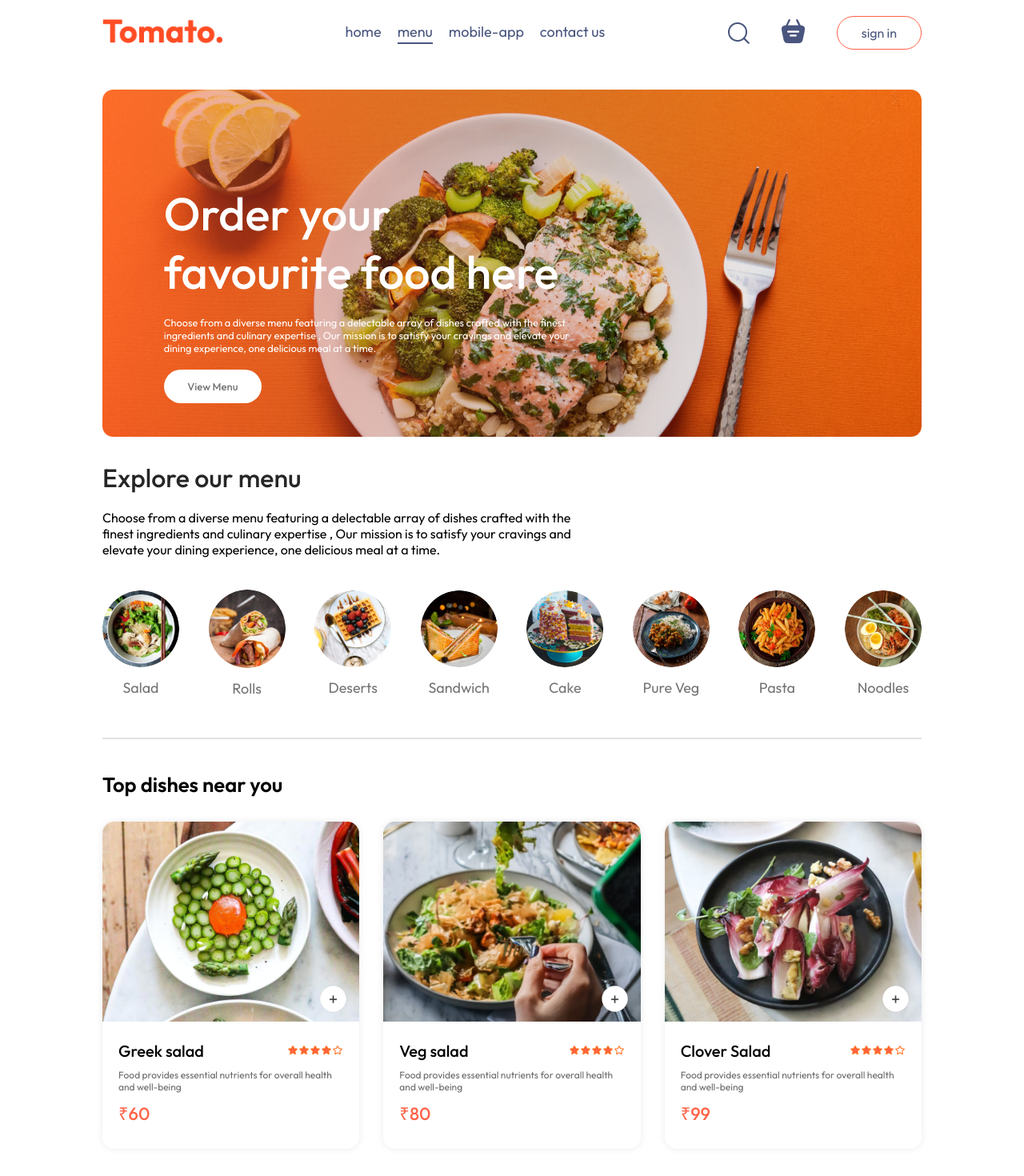
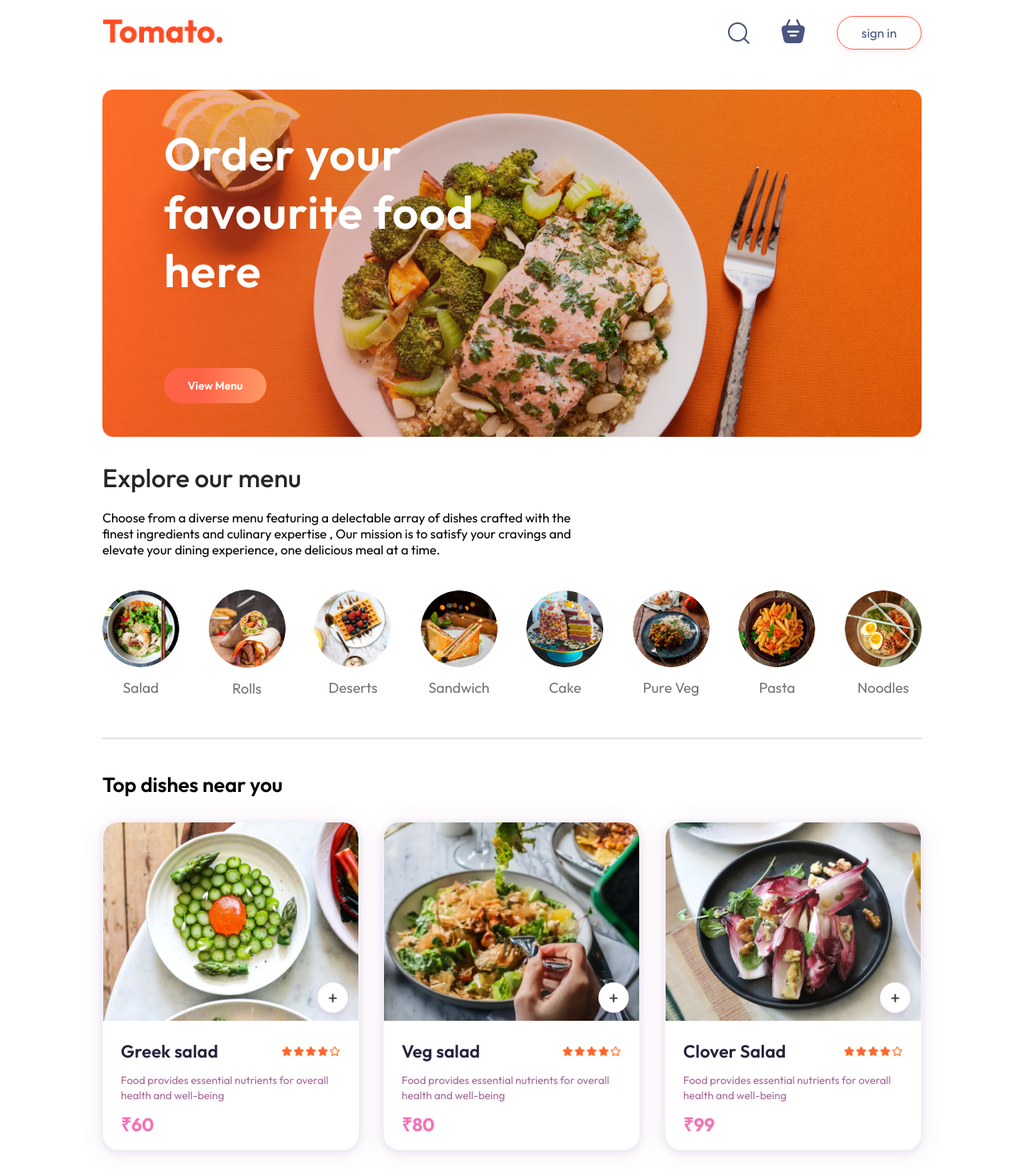
Before and after one commit to KanakYadav001/Food-Website, a React (Vite) app: page / in a window 1280 px wide. Shown: the top 1470 px of the page at 80% size. Built offline with nearby package versions, Linux system fonts and the light colour scheme.

Commit message:
add animations

```diff
--- a/package.json
+++ b/package.json
@@ -10,6 +10,7 @@
     "preview": "vite preview"
   },
   "dependencies": {
+    "aos": "^2.3.4",
     "react": "^19.1.0",
     "react-dom": "^19.1.0",
     "react-router-dom": "^7.7.0"
--- a/src/App.jsx
+++ b/src/App.jsx
@@ -1,31 +1,40 @@
-import React, { useState } from 'react'
-import Navbar from './components/Navbar/Navbar'
-import { Route, Routes } from 'react-router-dom'
-import Cart from './pages/Cart/Cart'
-import PlaceOrder from './pages/PlaceOrder/PlaceOrder'
-import Home from './pages/Home/Home'
-import Footer from './components/Footer/Footer'
-import LoginPopup from './components/LoginPopup/LoginPopup'
-
+import React, { useState, useEffect } from 'react';
+import Navbar from './components/Navbar/Navbar';
+import { Route, Routes } from 'react-router-dom';
+import Cart from './pages/Cart/Cart';
+import PlaceOrder from './pages/PlaceOrder/PlaceOrder';
+import Home from './pages/Home/Home';
+import Footer from './components/Footer/Footer';
+import LoginPopup from './components/LoginPopup/LoginPopup';
+import AOS from 'aos';
+import 'aos/dist/aos.css';
 
 const App = () => {
+  const [showLogin, setShowLogin] = useState(false);
 
+  useEffect(() => {
+    AOS.init({
+      duration: 900,
+      once: true
+    });
+  }, []);
 
-  const [showLogin,setShowLogin] =useState(false)
   return (
     <>
-    {showLogin?<LoginPopup setShowLogin={setShowLogin}/>:<></>}
-    <div className='app'>
-      <Navbar setShowLogin={setShowLogin}/>
-      <Routes>
-        <Route path='/' element={<Home/>}/>
-        <Route path='/cart' element={<Cart/>}/>
-        <Route path='/order' element={<PlaceOrder/>}/>
-      </Routes>
-    </div>
-    <Footer/>
+      {showLogin && <LoginPopup setShowLogin={setShowLogin} />}
+      <div className="app">
+
+        <Navbar setShowLogin={setShowLogin} data-aos="fade-down" />
+        <Routes>
+          <Route path="/" element={<Home />} />
+          <Route path="/cart" element={<Cart />} />
+          <Route path="/order" element={<PlaceOrder />} />
+        </Routes>
+      </div>
+
+      <Footer data-aos="fade-up" />
     </>
-  )
-}
+  );
+};
 
-export default App
+export default App;
--- a/src/components/Fooditem/FoodItem.css
+++ b/src/components/Fooditem/FoodItem.css
@@ -1,74 +1,178 @@
-.food-item{
+@keyframes foodSlideFadeIn {
+  0% {
+    opacity: 0;
+    transform: translateY(40px) scale(0.97) skewY(2deg);
+    filter: blur(3px);
+  }
+  70% {
+    opacity: 0.85;
+    transform: translateY(-8px) scale(1.03) skewY(-1deg);
+    filter: blur(0.8px);
+  }
+  100% {
+    opacity: 1;
+    transform: translateY(0) scale(1) skewY(0deg);
+    filter: blur(0px);
+  }
+}
+
+@keyframes glassPulse {
+  0%, 100% { box-shadow: 0 4px 30px 0 rgba(240,10,40,0.09), 0 1.5px 8px 0 rgba(140,140,227,0.24);}
+  45% { box-shadow: 0 10px 50px 0 rgba(237,85,83,0.17), 0 6px 22px 0 rgba(140,140,227,0.18);}
+}
+
+@keyframes iconPulse {
+  0% { transform: scale(0.7) rotate(-15deg); opacity: .6; }
+  65% { transform: scale(1.13) rotate(10deg); opacity: 1; }
+  100% { transform: scale(1) rotate(0); opacity: 1; }
+}
+
+.food-item {
   width: 100%;
   margin: auto;
-    border-radius: 15px;
-    box-shadow: 0px 0px 10px #00000015;
-    transition: 0.3s;
-    animation: fadeIn 1s;
+  border-radius: 20px;
+  background: rgba(255,255,255,0.13);
+  backdrop-filter: blur(15px) saturate(1.2);
+  box-shadow: 0 4px 32px 0 rgba(170,54,124,0.10), 0 2px 8px 0 rgba(140,140,227,0.20);
+  border: 1.5px solid rgba(200,200,200,0.18);
+  transition:
+    box-shadow 0.28s cubic-bezier(.44,1.35,.36,1.09),
+    transform 0.24s cubic-bezier(.44,1.35,.36,1.09),
+    background 0.2s;
+  /* DO NOT add opacity: 0 here! */
+  animation: foodSlideFadeIn 0.95s cubic-bezier(.41,1.1,.36,1.15) forwards;
+  overflow: hidden;
 }
 
-.food-item-image{
-    width: 100%;
-    border-radius: 15px 15px 0px 0px;
-}
-.food-item-info{
-    padding:20px ;
+.food-item:hover {
+  transform: translateY(-15px) scale(1.047) rotate(-1.5deg);
+  box-shadow: 0 14px 52px -16px tomato,
+              0 9px 42px -8px #facc15aa,
+              0 0px 0px #00fae4;
+  background: rgba(255,255,255,0.18);
+  animation: glassPulse 0.9s 1;
 }
 
-.food-item-name-rating{
-    display: flex;
-    justify-content: space-between;
-    align-items: center;
-    margin-bottom: 10px;
-
+.food-item-img-container {
+  position: relative;
+  overflow: hidden;
 }
 
-.food-item-name-rating p{
-    font-size: 20px;
-    font-weight: 500;
+.food-item-image {
+  width: 100%;
+  border-radius: 18px 18px 0 0;
+  will-change: transform;
+  transition: transform 0.50s cubic-bezier(.47,1.68,.33,.92);
 }
 
-.food-item-name-rating img{
-    width: 70px;
-}
-.food-item-desc{
-    color : #696969;
-    font-size : 12px ;
+/* Parallax Image Movement */
+.food-item:hover .food-item-image {
+  transform: scale(1.095) translateY(-8px) rotate(-2.5deg);
 }
 
-.food-item-price{
-    color : tomato;
-    font-size: 22px;
-   font-weight: 500;
-   margin : 10px 0px ;
+/* Add/Remove Button/Counter Area */
+.food-item-img-container .add,
+.food-item-counter {
+  animation: iconPulse 0.66s cubic-bezier(.55,1.45,.55,.94);
+}
+.food-item-img-container .add {
+  width: 38px;
+  position: absolute;
+  bottom: 14px;
+  right: 13px;
+  cursor: pointer;
+  border-radius: 50%;
+  background: linear-gradient(135deg, #fff 80%, #f472b6 120%);
+  box-shadow: 0 4px 14px -7px #a21caf82;
+  transition: box-shadow 0.18s, transform 0.2s, background 0.22s;
 }
 
-.food-item-img-container{
-    position: relative;
-
+.food-item-img-container .add:hover {
+  background: linear-gradient(117deg, #f472b6 30%, #fff 100%);
+  box-shadow: 0 12px 34px -8px #f472b688, 0 2px 6px #94a3b888;
+  transform: scale(1.15) rotate(-18deg);
 }
 
-.food-item-img-container .add{
-    width: 35px;
-    position: absolute;
-    bottom: 15px;
-    right: 15px;
-    cursor: pointer;
-    border-radius: 50%;
-}
-
-.food-item-counter{
+.food-item-counter {
   position: absolute;
   bottom: 15px;
   right: 15px;
   display: flex;
   align-items: center;
   gap: 10px;
-    padding: 6px;
-    border-radius: 50px;
-    background-color: white;
+  padding: 7px 14px 7px 8px;
+  border-radius: 44px;
+  background: rgba(255,255,255,0.90);
+  box-shadow: 0 7px 34px -10px #f472b677;
+  backdrop-filter: blur(4px);
 }
 
-.food-item-counter img{
-    width: 30px ;
+.food-item-counter img {
+  width: 28px;
+  cursor: pointer;
+  background: #fff;
+  border-radius: 50%;
+  transition: transform 0.15s, box-shadow 0.17s;
 }
+.food-item-counter img:hover {
+  transform: scale(1.19) rotate(-9deg);
+  box-shadow: 0 2px 14px -8px #f472b6;
+}
+
+.food-item-info {
+  padding: 20px 22px 16px 22px;
+}
+
+.food-item-name-rating {
+  display: flex;
+  justify-content: space-between;
+  align-items: center;
+  margin-bottom: 13px;
+}
+.food-item-name-rating p {
+  font-size: 22px;
+  font-weight: 600;
+  letter-spacing: .2px;
+  color: #22223b;
+}
+.food-item-name-rating img {
+  width: 75px;
+}
+.food-item-desc {
+  color: #a6699b;
+  font-size: 13.5px;
+  margin-bottom: 4px;
+  line-height: 1.4;
+}
+.food-item-price {
+  color: #f472b6;
+  font-size: 23px;
+  font-weight: 700;
+  margin: 10px 0px 0 0;
+}
+
+/* Responsive for smaller screens */
+@media (max-width: 900px) {
+  .food-item-info {
+    padding: 16px;
+  }
+  .food-item-name-rating img {
+    width: 61px;
+  }
+  .food-item-desc {
+    font-size: 12.5px;
+  }
+  .food-item-price {
+    font-size: 19px;
+  }
+}
+@media (max-width: 750px) {
+  .food-item {
+    border-radius: 14px;
+  }
+  .food-item-info { padding: 10px; }
+  .food-item-name-rating p { font-size: 17px; }
+  .food-item-desc { font-size: 11px; }
+  .food-item-price { font-size: 17.7px; }
+  .food-item-img-container .add { width: 30px; }
+}
--- a/src/components/Footer/Footer.jsx
+++ b/src/components/Footer/Footer.jsx
@@ -1,9 +1,10 @@
 import React from 'react'
 import './Footer.css'
 import { assets } from '../../assets/assets'
+
 const Footer = () => {
   return (
-    <div className='footer' id='footer'>
+    <div className='footer' id='footer' data-aos="fade-up">
       <div className="footer-content">
         <div className="footer-content-left">
           <img src={assets.logo} alt="" />
--- a/src/components/Header/Header.css
+++ b/src/components/Header/Header.css
@@ -1,13 +1,59 @@
-.header{
-    height : 34vw ;
+/* Background fade-in (no scaling, no resizing) */
+@keyframes headerBgFade {
+  from {
+    filter: brightness(0.97) blur(0.7px);
+  }
+  to {
+    filter: brightness(1) blur(0);
+  }
+}
+
+/* Header content entrance: slide up + fade in */
+@keyframes headerSlideFade {
+  0% {
+    opacity: 0;
+    transform: translateY(50px) scale(0.97);
+  }
+  60% {
+    opacity: 0.7;
+    transform: translateY(-10px) scale(1.02);
+  }
+  100% {
+    opacity: 1;
+    transform: translateY(0) scale(1);
+  }
+}
+
+/* Button modern bounce-in effect */
+@keyframes buttonBounceIn {
+  0% {
+    opacity: 0;
+    transform: scale(0.7) translateY(35px);
+  }
+  55% {
+    opacity: 1;
+    transform: scale(1.12) translateY(-10px);
+  }
+  80% {
+    transform: scale(0.97) translateY(2px);
+  }
+  100% {
+    opacity: 1;
+    transform: scale(1) translateY(0);
+  }
+}
+
+.header {
+  height: 34vw;
   margin: 30px auto;
-    background: url('/header_img.png') no-repeat ;
+  background: url('/header_img.png') no-repeat;
   background-size: contain;
   position: relative;
+  animation: headerBgFade 1.3s cubic-bezier(.45,.67,.35,1.09) 0s forwards;
 }
 
-.header-contents{
-    position: absolute ;
+.header-contents {
+  position: absolute;
   display: flex;
   flex-direction: column;
   align-items: start;
@@ -15,48 +61,53 @@
   max-width: 50%;
   bottom: 10%;
   left: 6vw;
-    animation: fadeIn 3s ;
-
+  animation: headerSlideFade 1s cubic-bezier(.32,1.2,.36,1) 0.4s forwards;
 }
 
-.header-contents h2{
-    font-weight: 500;
+.header-contents h2 {
+  font-weight: 600;
   color: white;
-    font-size: max(4.5vw,22px);
+  font-size: max(4.5vw, 22px);
+  letter-spacing: 1px;
+  opacity: 0;
+  animation: headerSlideFade 0.7s cubic-bezier(.32,1.2,.36,1) 0.7s forwards;
 }
 
-.header-contents p{
+.header-contents p {
   color: white;
   font-size: 1vw;
+  opacity: 0;
+  animation: headerSlideFade 1s cubic-bezier(.32,1.2,.36,1) 1s forwards;
 }
 
-.header-contents button{
+.header-contents button {
   border: none;
-    color : #747474;
-    font-weight: 500;
-    padding:  1vw 2.3vw;
-    background-color : white;
-    font-size:max(1vw,13px);
+  color: #fff;
+  font-weight: 600;
+  padding: 1vw 2.3vw;
+  background: linear-gradient(90deg, tomato 35%, #ff9966 100%);
+  font-size: max(1vw, 14px);
   border-radius: 50px;
+  cursor: pointer;
+  opacity: 0;
+  box-shadow: 0 8px 24px -7px rgba(255,100,64,0.16);
+  transition: background 0.22s, transform 0.18s, box-shadow 0.18s;
+  animation: buttonBounceIn 0.7s cubic-bezier(.54,1.4,.62,1) 1.3s forwards;
 }
 
-@media (max-width:1050px) {
-
-    .header-contents{
-        max-width: 45%;
-    }
+.header-contents button:hover {
+  background: linear-gradient(90deg, #ff9966 10%, tomato 80%);
+  transform: translateY(-3px) scale(1.06) rotate(-2deg);
+  box-shadow: 0 18px 38px -10px rgba(255,99,71,0.18);
+  color: #fff;
+  letter-spacing: 1px;
 }
 
-@media (max-width:750px) {
-
-    .header-contents{
-        max-width: 65%;
+@media (max-width: 1050px) {
+  .header-contents { max-width: 45%; }
 }
-    .header-contents p{
-        display: none;
+@media (max-width: 750px) {
+  .header-contents { max-width: 65%; }
+  .header-contents p { display: none; }
+  .header-contents button { padding: 2vw 4vw; }
 }
-
-    .header-contents button{
-        padding: 2vw 4vw ;
-    }
-}
--- a/src/components/Navbar/Navbar.css
+++ b/src/components/Navbar/Navbar.css
@@ -1,116 +1,115 @@
-.navbar{
-  padding: 20px 0px;
-  display:flex;
+@keyframes navbarBounceIn {
+  0% { opacity: 0; transform: translateY(-40px) scale(0.98);}
+  60% { opacity: 1; transform: translateY(8px) scale(1.01);}
+  80% { transform: translateY(-2px) scale(0.99);}
+  100% { opacity: 1; transform: translateY(0) scale(1);}
+}
+@keyframes menuStagger {
+  to { opacity: 1; transform: translateY(0px);}
+}
+@keyframes cartDotPop {
+  0% { transform: scale(0.9); opacity: 0;}
+  70% { transform: scale(1.07); opacity: 1;}
+  100% { transform: scale(1); opacity: 1;}
+}
+
+.navbar {
+  padding: 20px 0;
+  display: flex;
   justify-content: space-between;
   align-items: center;
+  animation: navbarBounceIn 1s cubic-bezier(.63,-0.52,.16,1.46);
 }
 
-.navbar .logo{
-    width: 150px ;
+.navbar .logo {
+  width: 150px;
 }
 
-.navbar-menu{
+.navbar-menu {
   display: flex;
   list-style: none;
   gap: 20px;
-    color : #49557e;
+  color: #49557e;
   font-size: 18px;
 }
 
-.navbar-right{
+.navbar-menu a {
+  opacity: 0;
+  transform: translateY(-10px);
+  animation: menuStagger 0.6s forwards;
+}
+.navbar-menu a:nth-child(1) { animation-delay: 0.3s; }
+.navbar-menu a:nth-child(2) { animation-delay: 0.45s; }
+.navbar-menu a:nth-child(3) { animation-delay: 0.6s; }
+.navbar-menu a:nth-child(4) { animation-delay: 0.75s; }
+
+
+
+.navbar-right {
   display: flex;
   align-items: center;
   gap: 40px;
 }
 
-.navbar button{
-    background-color: transparent;
+.navbar button {
+  background: transparent;
   font-size: 16px;
   color: #49557e;
   border: 1px solid tomato;
-    padding: 10px 30px ;
+  padding: 10px 30px;
   border-radius: 50px;
   cursor: pointer;
-    transition: 0.3s;
+  box-shadow: 0 2px 10px 0 rgba(220,53,69,0.12);
+  transition: background-color 0.3s, color 0.3s, box-shadow 0.3s, transform 0.2s;
 }
 
-
-.navbar button:hover{
-    background-color: #fff4f2;
+.navbar button:hover {
+  background: tomato;
+  color: #fff;
+  transform: translateY(-3px) scale(1.04);
+  box-shadow: 0 8px 32px 0 rgba(220,53,69,0.2);
 }
 
-.navbar .active{
+.navbar .active {
   padding-bottom: 2px;
   border-bottom: 2px solid #49557e;
 }
 
-.navbar li{
+.navbar li {
   cursor: pointer;
 }
 
-.navbar-search-icon{
+.navbar-search-icon {
   position: relative;
 }
 
-.navbar-search-icon .dot{
+.navbar-search-icon .dot {
   position: absolute;
   min-width: 10px;
   min-height: 10px;
-    background-color: tomato;
+  background: tomato;
   border-radius: 5px;
-    top:-8px;
+  top: -8px;
   right: -8px;
+  animation: cartDotPop 0.5s cubic-bezier(0.47, 1.64, 0.41, 0.8);
 }
 
-
 @media (max-width:1050px) {
-    .navbar .logo{
-        width: 140px;
+  .navbar .logo { width: 140px; }
+  .navbar-menu { gap: 20px; font-size: 17px; }
+  .navbar-right { gap: 30px; }
+  .navbar-right img { width: 22px; }
+  .navbar-right button { padding: 8px 25px; }
 }
 
-    .navbar-menu{
-        gap: 20px;
-        font-size: 17px;
-    }
-    .navbar-right{
-        gap: 30px;
-    }
-    .navbar-right img{
-        width: 22px;
-    }
-    .navbar-right button {
-        padding: 8px 25px;
-    }
+@media (max-width:900px) {
+  .navbar .logo { width: 120px; }
+  .navbar-menu { gap: 15px; font-size: 16px; }
+  .navbar-right { gap: 20px; }
+  .navbar-right img { width: 20px; }
+  .navbar-right button { padding: 7px 20px; font-size: 15px; }
 }
 
-
-
-@media (max-width:900px) {
-    .navbar .logo{
-        width: 120px;
+@media (max-width:750px) {
+  .navbar-menu { display: none; }
 }
-
-    .navbar-menu{
-        gap: 15px;
-        font-size: 16px;
-    }
-    .navbar-right{
-        gap: 20px;
-    }
-    .navbar-right img{
-        width: 20px;
-    }
-    .navbar-right button {
-        padding: 7px 20px;
-        font-size: 15px ;
-    }
-}
-
-
-@media (max-width:750px) {
-
-    .navbar-menu{
-       display: none;
-    }
-
-}
--- a/src/components/Navbar/Navbar.jsx
+++ b/src/components/Navbar/Navbar.jsx
@@ -7,7 +7,7 @@
 
 const Navbar = ({setShowLogin}) => {
 
-    const [menu,setMenu] = useState("menu");
+    const [menu,setMenu] = useState("home");
     const {getTotalCartAmount} = useContext(StoreContext);
   return (
     <div className='navbar'>
```
Also changed, not shown: src/components/Footer/Footer.css (+141 -26 lines), 1 other file (tests, documents, lock files or other folders). Lines whose indentation alone changed are shown as unchanged.
